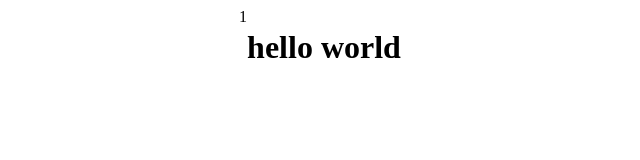
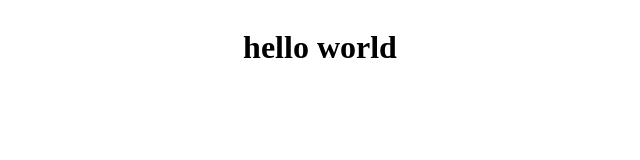
Before and after one commit to kyungseob7/JavaScript, a website: page client/index.html in a window 1280 px wide. Shown: the full height of the page, 320-960 px from the left. Drawn offline with Linux system fonts and the light colour scheme.

Commit message:
20221227 첫수업

```diff
--- a/client/index.html
+++ b/client/index.html
@@ -5,15 +5,18 @@
   <meta http-equiv="X-UA-Compatible" content="IE=edge" />
   <meta name="viewport" content="width=device-width, initial-scale=1.0" />
   <link rel="stylesheet" href="./style.css" />
-  <script src="./main.js"></script>
-  <title>Document</title>
+  <script src="./chapter/core/01.codeStructure.js"></script>
+
+  <title>JavaScript core</title>
 </head>
 <body>
 
-1
+
   <h1>
     <span>hello</span>
     <span>world</span>
   </h1>
+
+
 </body>
 </html>
```
Also changed, not shown: client/chapter/core/01.codeStructure.js (added, +18 -0 lines).
